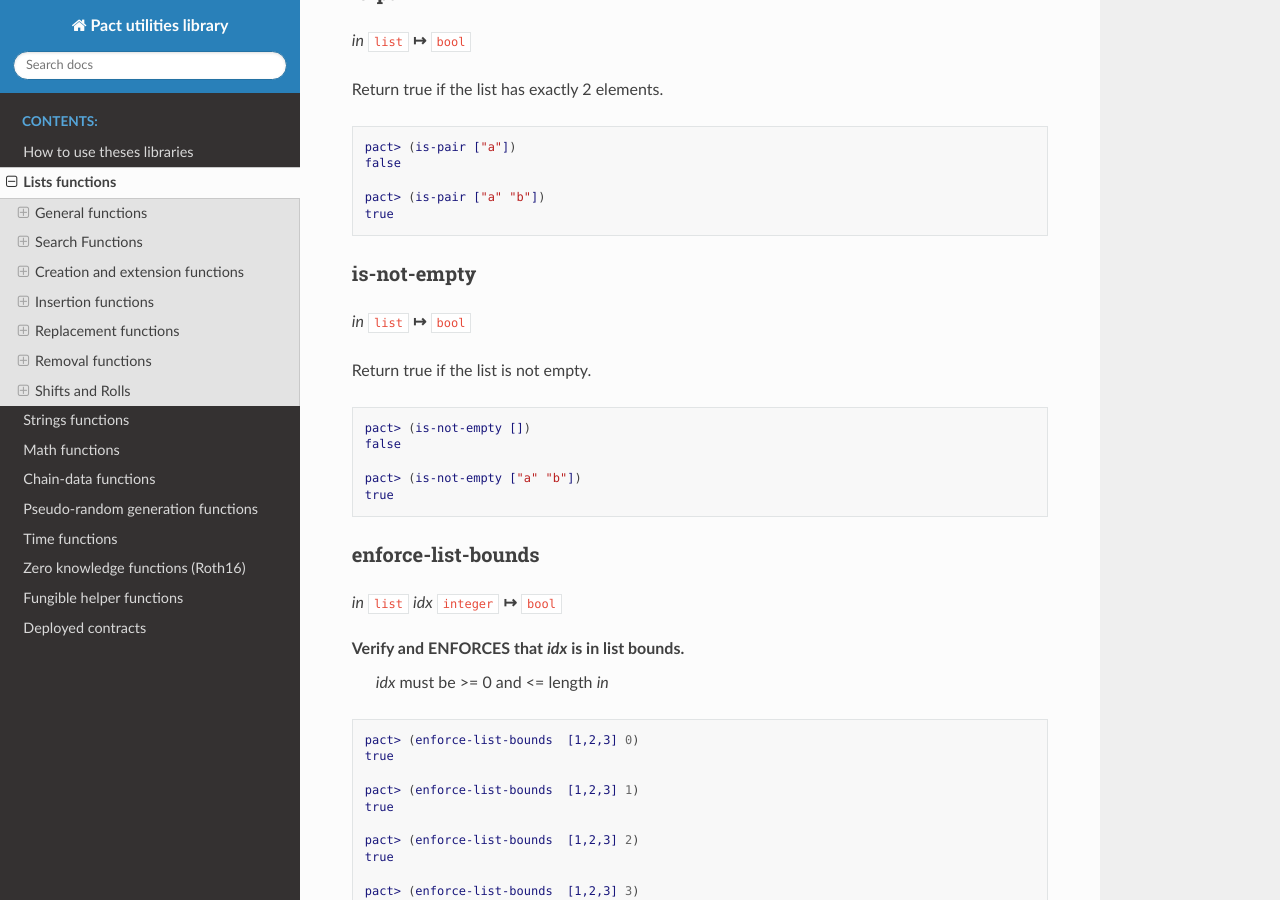
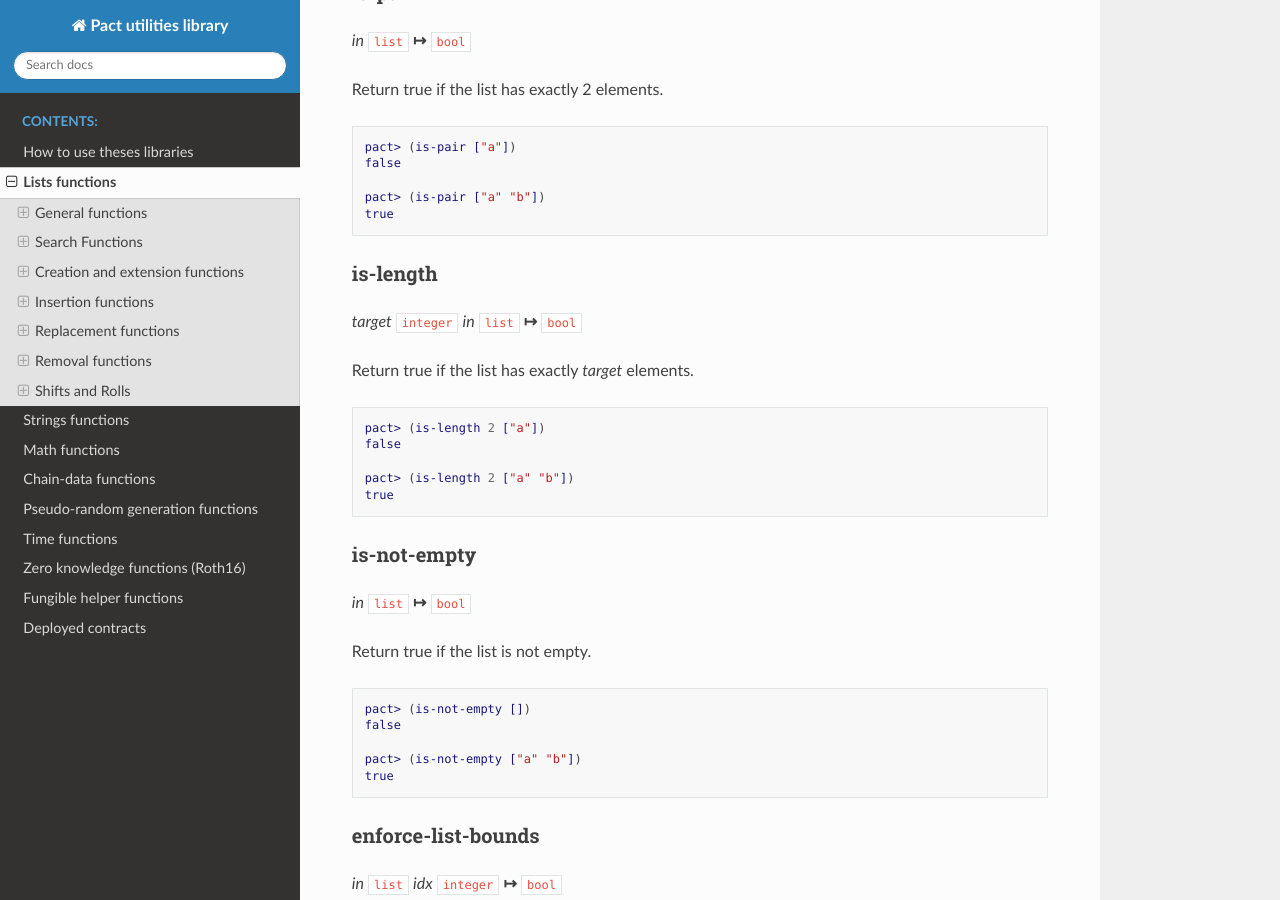
Before and after one commit to CryptoPascal31/pact-util-lib, a Sphinx documentation site: the page built from docs/source/util-lists.rst, in a window 1280 px wide and 900 px high, scrolled down 1176 px. Built offline with Sphinx 7.4.7 and the Read the Docs theme 3.1.0, drawn with Linux system fonts in a browser that asks for light colours.

Commit message:
Add is-length function

```diff
--- a/docs/source/util-lists.rst
+++ b/docs/source/util-lists.rst
@@ -67,6 +67,19 @@ Return true if the list has exactly 2 elements.
   pact> (is-pair ["a" "b"])
   true
 
+is-length
+~~~~~~~~~
+*target* ``integer`` *in* ``list`` **↦** ``bool``
+
+Return true if the list has exactly *target* elements.
+
+.. code:: lisp
+
+  pact> (is-length 2 ["a"])
+  false
+
+  pact> (is-length 2 ["a" "b"])
+  true
 
 is-not-empty
 ~~~~~~~~~~~~
```
Also changed, not shown: README.md (+1 -0 lines), 2 other files.
